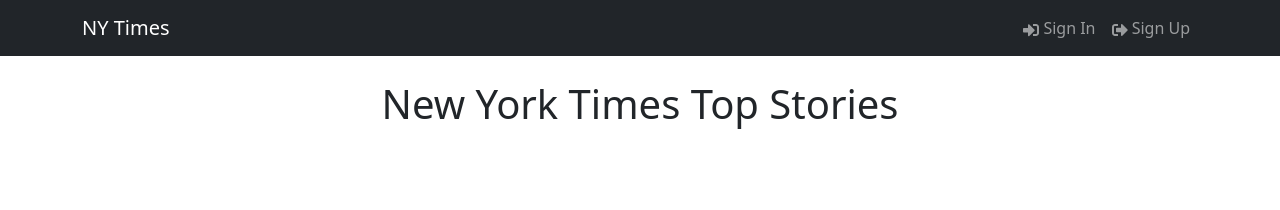
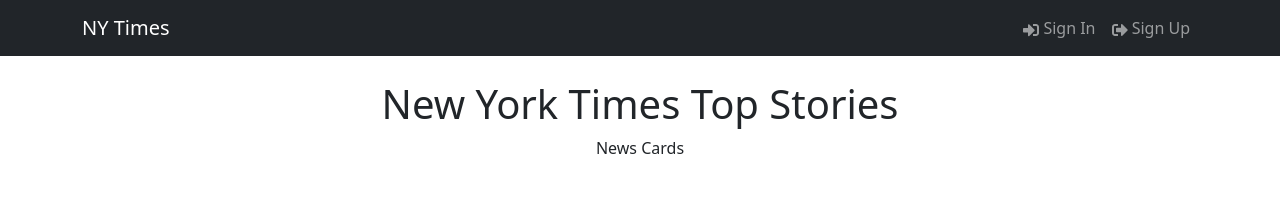
Before and after one commit to mnpsnuwan/nytimes-top-stories, a React (Vite) app in the folder frontend/: page / in a window 1280 px wide. Shown: the top 210 px of the page. Built offline with nearby package versions, Linux system fonts and the light colour scheme.

Commit message:
IM:DEV:NY TIMES TOP STORIES - Creating Home Screen.

```diff
--- a/frontend/src/App.jsx
+++ b/frontend/src/App.jsx
@@ -1,11 +1,11 @@
 import Header from "./components/Header.jsx";
+import HomeScreen from "./screens/HomeScreen.jsx";
 
 const App = () => {
     return (
         <>
             <Header />
-            <br/>
-            <h1 style={{textAlign:"center"}}>New York Times Top Stories</h1>
+            <HomeScreen />
         </>
     )
 }
--- /dev/null
+++ b/frontend/src/screens/HomeScreen.jsx
@@ -0,0 +1,14 @@
+import React from "react";
+import 'bootstrap/dist/css/bootstrap.min.css';
+
+const HomeScreen = () => {
+    return (
+        <div style={{textAlign: 'center'}}>
+            <br/>
+            <h1>New York Times Top Stories</h1>
+            <div>News Cards</div>
+        </div>
+    )
+}
+
+export default HomeScreen;
```
